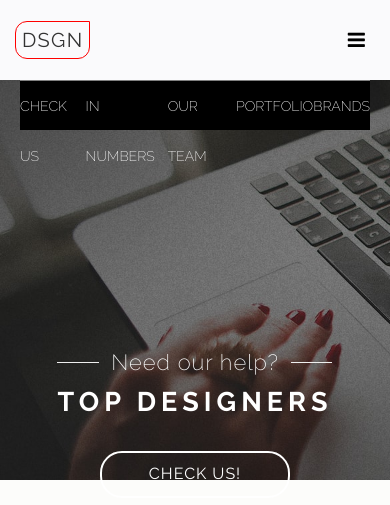
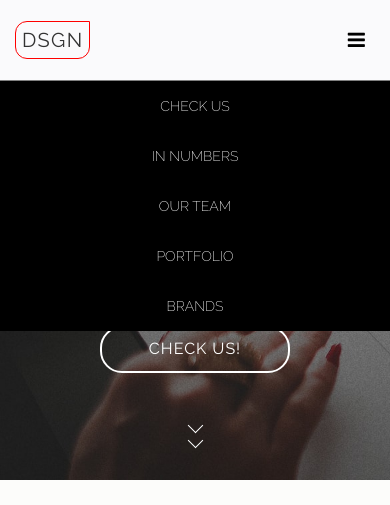
Before and after one commit to LukaszModelski/WWDC, a website: page src/index.html in a window 390 px wide. Both pictures are taken after a click on the icon 356 px from the left and 40 px from the top of the page. Shown: the top 505 px of the page. Drawn offline with nearby package versions, Linux system fonts and the light colour scheme.

Commit message:
Corected RWD on menu

```diff
--- a/src/styles/check_us.css
+++ b/src/styles/check_us.css
@@ -13,13 +13,14 @@
 	display: none;
 	width: 100%;
 	height: 50px;
+	border-top: 1px solid rgba(255,255,255,0.5);
 	background-color: rgba(0,0,0,1);
-	border-top: 1px solid rgba(255,255,255,0.5);
 	/* border-bottom: 1px solid rgba(255,255,255,0.5); */
 }
 
 .dropDownMenuContainer ul.dropDownMenu {
 	display: flex;
+	background-color: rgba(0,0,0,1);
 	padding-left: 0;
 	max-width: 1200px;
 	color: #fff;
--- a/src/styles/people.css
+++ b/src/styles/people.css
@@ -72,7 +72,7 @@
 	height: 0;
 	width: 0;
 	position: absolute;
-	border-right-color: #fff;
+	border-right-color: rgb(252, 252, 250);
 	border-width: 32px;
 	margin-top: -32px;
 }
@@ -85,7 +85,7 @@
 	height: 0;
 	width: 0;
 	position: absolute;
-	border-left-color: #fff;
+	border-left-color: rgb(252, 252, 250);
 	border-width: 32px;
 	margin-top: -32px;
 }
--- a/src/styles/responsive.css
+++ b/src/styles/responsive.css
@@ -28,24 +28,38 @@
 
 @media only screen and (max-width: 525px) {
 
-	.checkUs {
-		height: 400px;
+	.dropDownMenuContainer ul.dropDownMenu {
+		display: block;
+		position: relative;
+		z-index: 9999;
 	}
 
-	.checkUs .designers {
+	.dropDownMenuContainer ul.dropDownMenu li {
+		text-align: center;
+	}
+
+	.dropDownMenuContainer {
+		height: 250px;
+	}
+
+	.checkUsContent {
+		height: 320px;
+	}
+
+	.checkUsContent .designers {
 	    font-size: 35px;
 	    letter-spacing: 6px;
 	}
 
-	.checkUs .hrBox hr {
+	.checkUsContent .hrBox hr {
     	width: 20%;
 	}
 
-	.checkUs > div:first-child {
+	.checkUsContent > div:first-child {
 	    margin: 0 20px 50px 20px;
 	}
 
-	.checkUs a {
+	.checkUsContent a {
 		margin: 30px auto 0 auto;
 	}
 }
```
Also changed, not shown: src/index.html (+0 -8 lines).
